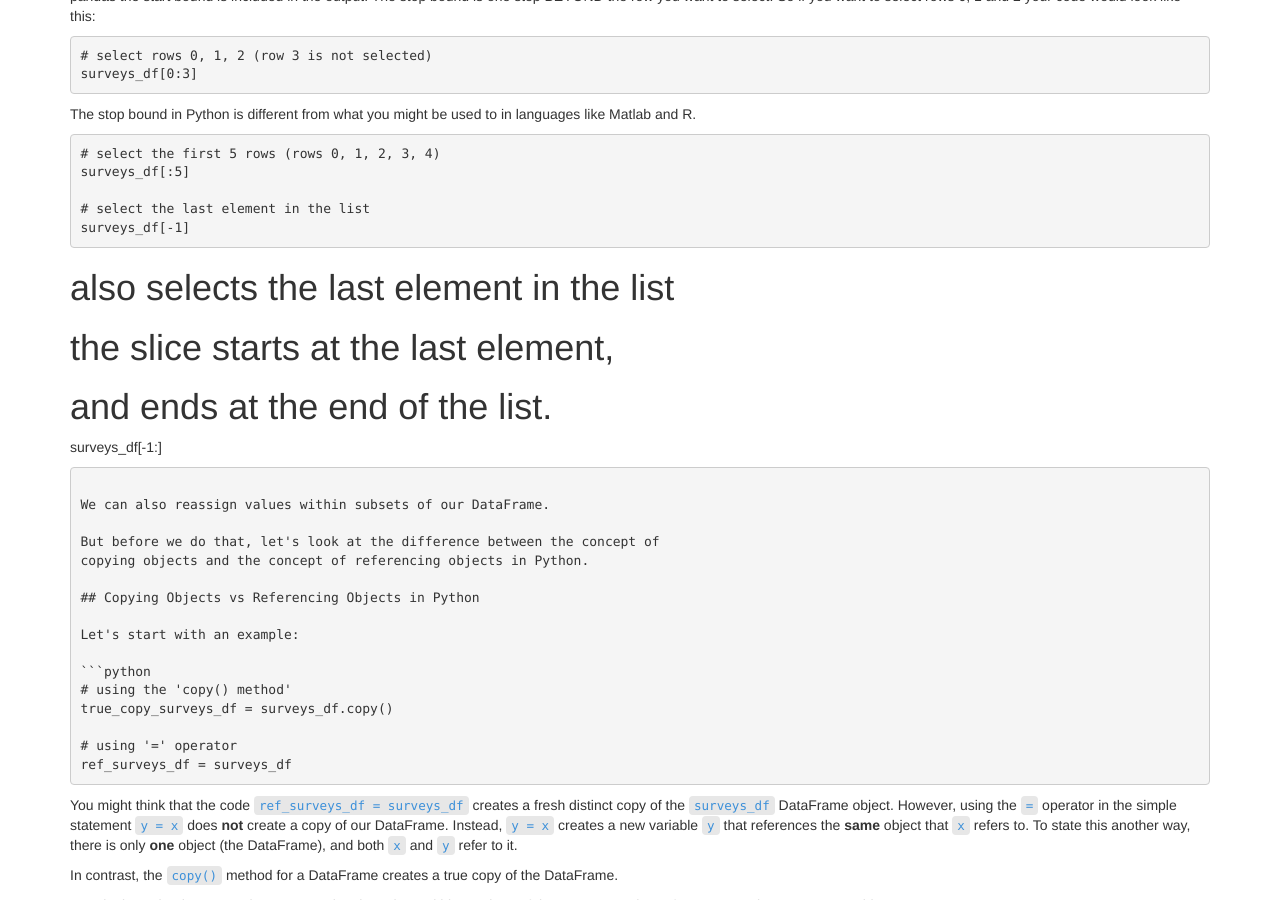
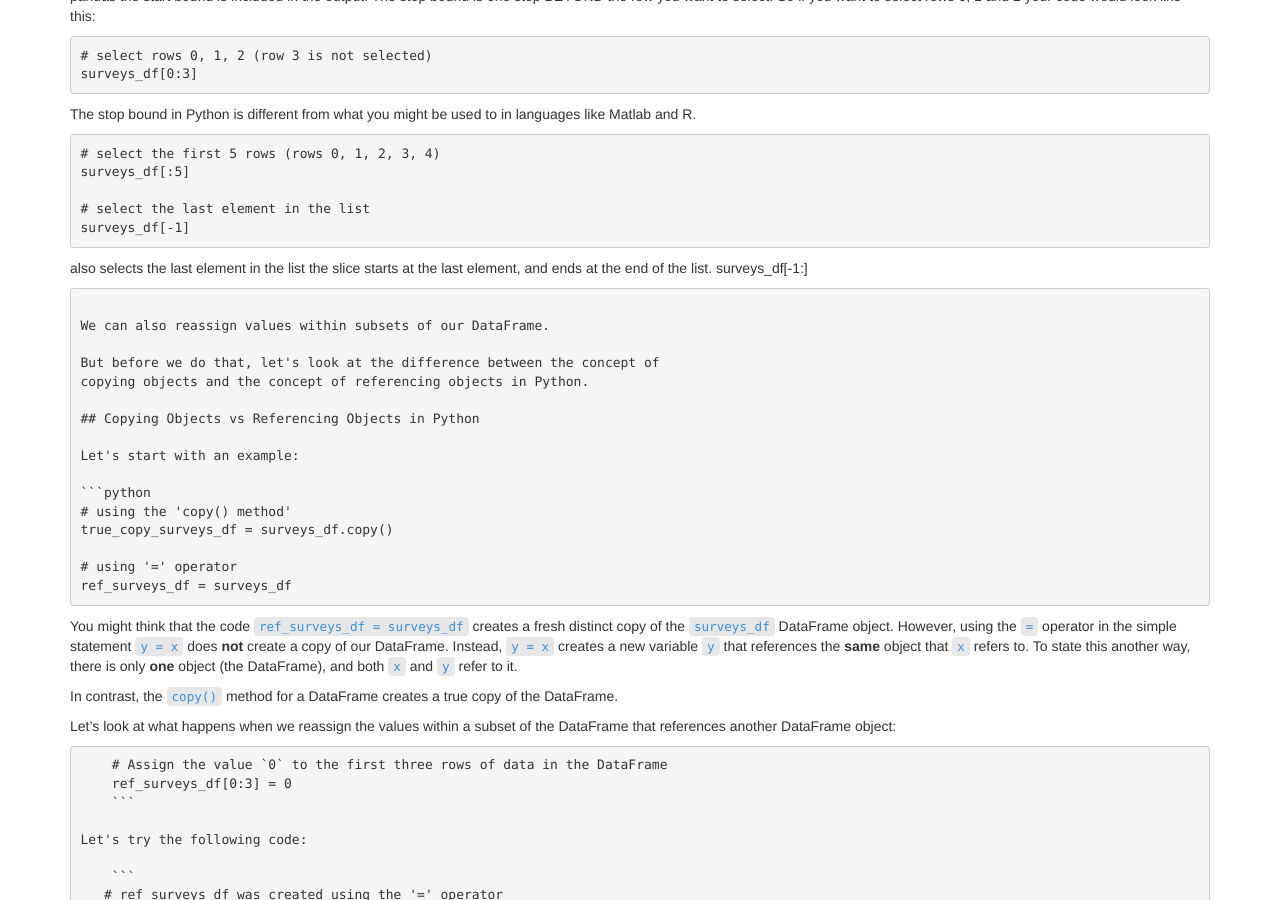
Before and after one commit to aliojjati/SWC-Python, a Jekyll site: the page built from _episodes/12-index-slice-subset.md, in a window 1280 px wide and 900 px high, scrolled down 2448 px. Built offline with Jekyll 4.4.1, drawn with Linux system fonts in a browser that asks for light colours.

````diff
--- a/_episodes/12-index-slice-subset.md
+++ b/_episodes/12-index-slice-subset.md
@@ -157,9 +157,8 @@ surveys_df[:5]
 surveys_df[-1]
 ```
 
-# also selects the last element in the list
-# the slice starts at the last element,
-# and ends at the end of the list.
+also selects the last element in the list the slice starts at the last element,
+and ends at the end of the list.
 surveys_df[-1:]
 ```
 
````
